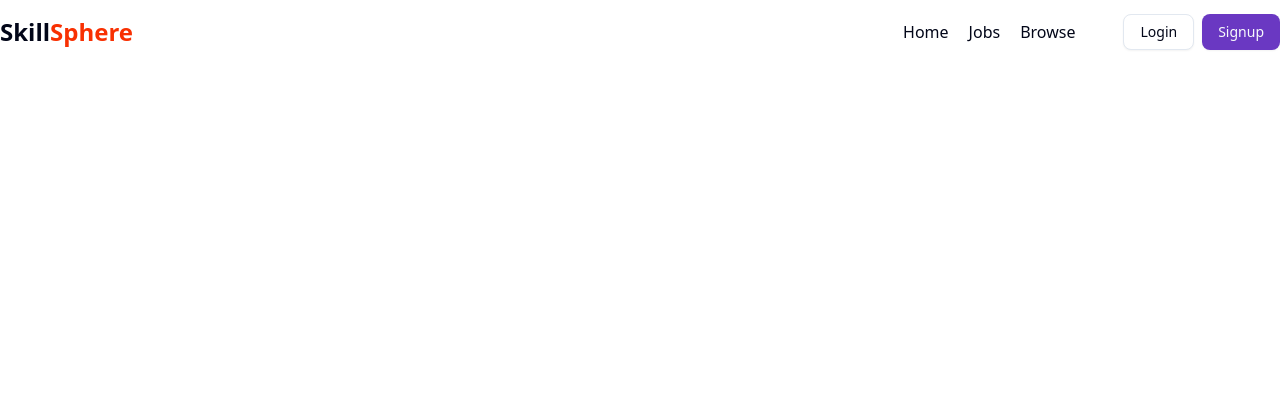
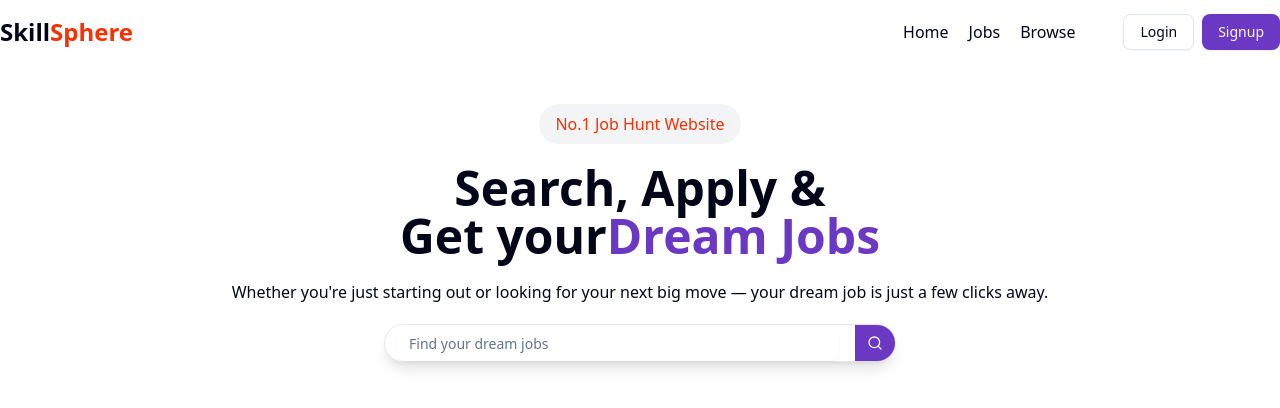
Before and after one commit to subratgupta2704/Skill-Sphere, a React (Vite) app in the folder frontend/: page / in a window 1280 px wide. Shown: the top 408 px of the page. Built offline with nearby package versions, Linux system fonts and the light colour scheme.

Commit message:
Home Page - Hero Section Created

```diff
--- /dev/null
+++ b/frontend/src/components/HeroSection.jsx
@@ -0,0 +1,36 @@
+import React from "react";
+import { Input } from "./ui/Input";
+import { Button } from "./ui/Button";
+import { Search } from "lucide-react";
+
+const HeroSection = () => {
+  return (
+    <div className="text-center">
+      <div className="flex flex-col gap-5 my-10">
+        <span className="mx-auto px-4 py-2 rounded-full bg-gray-100 text-[#F83002] font-medium">
+          No.1 Job Hunt Website
+        </span>
+        <h1 className="text-5xl font-bold">
+          Search, Apply & <br />
+          Get your<span className="text-[#6A38C2]">Dream Jobs</span>
+        </h1>
+        <p>
+          Whether you're just starting out or looking for your next big move —
+          your dream job is just a few clicks away.
+        </p>{" "}
+        <div className="flex w-[40%] shadow-lg border border-gray-200 pl-3 rounded-full items-center gap-4 mx-auto">
+          <Input
+            className="outline-none border-none w-full"
+            type="text"
+            placeholder="Find your dream jobs"
+          />
+          <Button className="rounded-r-full bg-[#6A38C2]">
+            <Search className="h-5 w-5" />
+          </Button>
+        </div>
+      </div>
+    </div>
+  );
+};
+
+export default HeroSection;
--- /dev/null
+++ b/frontend/src/components/Navbar.jsx
@@ -0,0 +1,85 @@
+import React from "react";
+import { Link } from "react-router-dom";
+import {
+  Popover,
+  PopoverTrigger,
+  PopoverContent,
+} from "@/components/ui/popover";
+import { Button } from "@/components/ui/button";
+import { Avatar, AvatarImage, AvatarFallback } from "@/components/ui/avatar";
+import { User2, LogOut } from "lucide-react";
+
+const Navbar = () => {
+  const user = false; // Replace with actual user authentication logic
+  return (
+    <div className="bg-white">
+      <div className="flex items-center justify-between mx-auto max-w-7xl h-16">
+        <div>
+          <h1 className="text-2xl font-bold">
+            Skill<span className="text-[#F83002]">Sphere</span>
+          </h1>
+        </div>
+        <div className="flex items-center gap-12">
+          <ul className="flex font-medium items-center gap-5">
+            <li>Home</li>
+            <li>Jobs</li>
+            <li>Browse</li>
+          </ul>
+          {!user ? (
+            <div className="flex items-center gap-2">
+              <Link to="/login">
+                <Button variant="outline">Login</Button>
+              </Link>
+              <Link to="/signup">
+                <Button className="bg-[#6A38C2] hover:bg-[#5b30a6]">
+                  Signup
+                </Button>
+              </Link>
+            </div>
+          ) : (
+            <Popover>
+              <PopoverTrigger asChild>
+                <Avatar className="cursor-pointer">
+                  <AvatarImage
+                    src="https://github.com/shadcn.png"
+                    alt="@shadcn"
+                  />
+                </Avatar>
+              </PopoverTrigger>
+              <PopoverContent className="w-80">
+                <div>
+                  <div className="flex gap-2 space-y-2">
+                    <Avatar className="cursor-pointer">
+                      <AvatarImage
+                        src="https://github.com/shadcn.png"
+                        alt="@shadcn"
+                      />
+                    </Avatar>
+                    <div>
+                      <h4 className="font-medium">Subrat Gupta</h4>
+                      <p className="text-sm text-muted-foreground">
+                        Lorem ipsum dolor sit amet.
+                      </p>
+                    </div>
+                  </div>
+                  <div classsName="flex flex-col my-2 text-gray-600">
+                    <div className="flex w-fit items-center gap-2 cursor-pointer">
+                      <User2 />
+                      <Button variant="link">View profile</Button>
+                    </div>
+                    <div className="flex w-fit items-center gap-2 cursor-pointer">
+                      <LogOut />
+                      <Button variant="link">Logout</Button>
+                    </div>
+                  </div>
+                </div>
+              </PopoverContent>
+            </Popover>
+          )}
+        </div>
+      </div>
+    </div>
+  );
+};
+
+export default Navbar;
--- a/frontend/src/screens/Home.jsx
+++ b/frontend/src/screens/Home.jsx
@@ -1,10 +1,15 @@
 import React from "react";
-import Navbar from "../components/shared/Navbar";
+import Navbar from "../components/Navbar";
+import HeroSection from "../components/HeroSection";
 
 const Home = () => {
   return (
     <div>
       <Navbar />
+      <HeroSection />
+      {/* <CategoryCarousel />
+      <LatestJobs />
+      <Footer /> */}
     </div>
   );
 };
```
Also changed, not shown: frontend/jsconfig.app.json (deleted, +0 -12 lines), frontend/jsconfig.json (+7 -15 lines).
